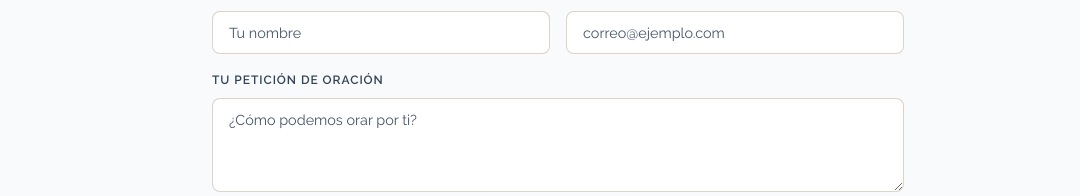
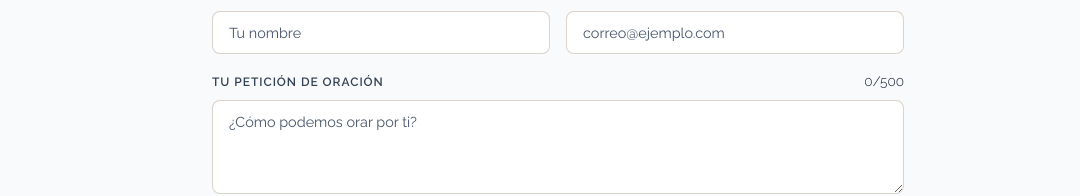
Before and after one commit to braianCg/Portal-del-cielo-web, a React (Vite) app: page / in a window 1280 px wide. Shown: the part 4357-4553 px from the top of the page, without its empty margins (82-1162 px from the left). Built offline with nearby package versions, Linux system fonts and the light colour scheme.

Commit message:
🎨 Palette: Add accessible character counter to prayer request form
Co-authored-by: braianCg <166315887+braianCg@users.noreply.github.com>

```diff
--- a/src/components/OracionForm.jsx
+++ b/src/components/OracionForm.jsx
@@ -52,17 +52,23 @@ export const OracionForm = () => {
               </div>
             </div>
             <div className="form-group">
-              <label htmlFor="peticion">Tu petición de oración</label>
+              <div style={{ display: 'flex', justifyContent: 'space-between', alignItems: 'center' }}>
+                <label htmlFor="peticion">Tu petición de oración</label>
+                <span className="text-sm opacity-75" aria-live="polite" aria-atomic="true" style={{ fontSize: '0.85rem' }}>
+                  {formData.message.length}/500
+                </span>
+              </div>
               <textarea
                 id="peticion"
                 placeholder="¿Cómo podemos orar por ti?"
                 rows={4}
+                maxLength={500}
                 required
                 value={formData.message}
                 onChange={(e) => setFormData({ ...formData, message: e.target.value })}
               ></textarea>
             </div>
-            <button type="submit" className="btn btn-primary btn-submit" disabled={submitting}>
+            <button type="submit" className="btn btn-primary btn-submit" disabled={submitting} aria-disabled={submitting}>
               {submitting ? 'Enviando...' : 'Enviar pedido ➤'}
             </button>
           </form>
```
Also changed, not shown: .jules/palette.md (added).
